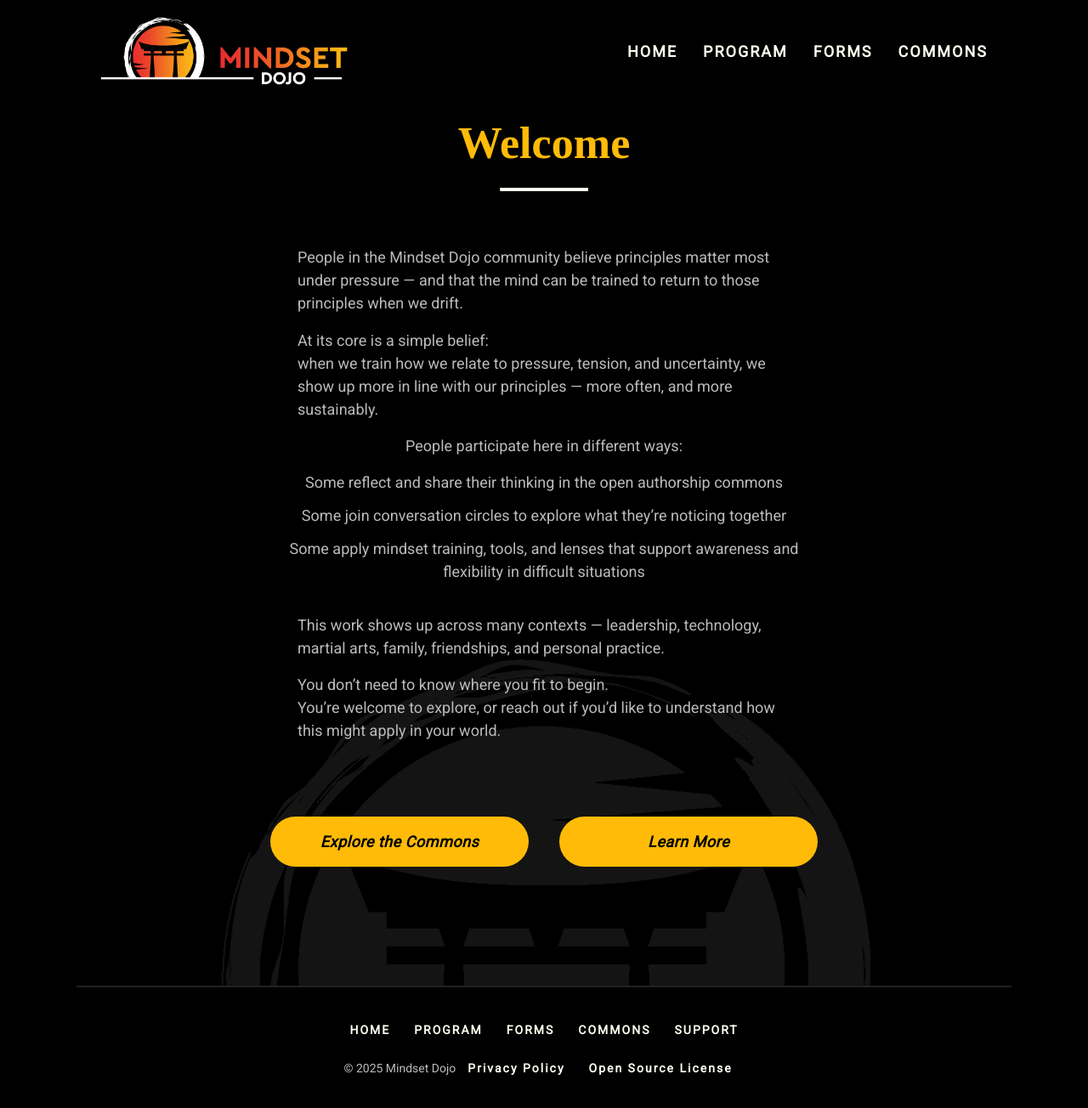
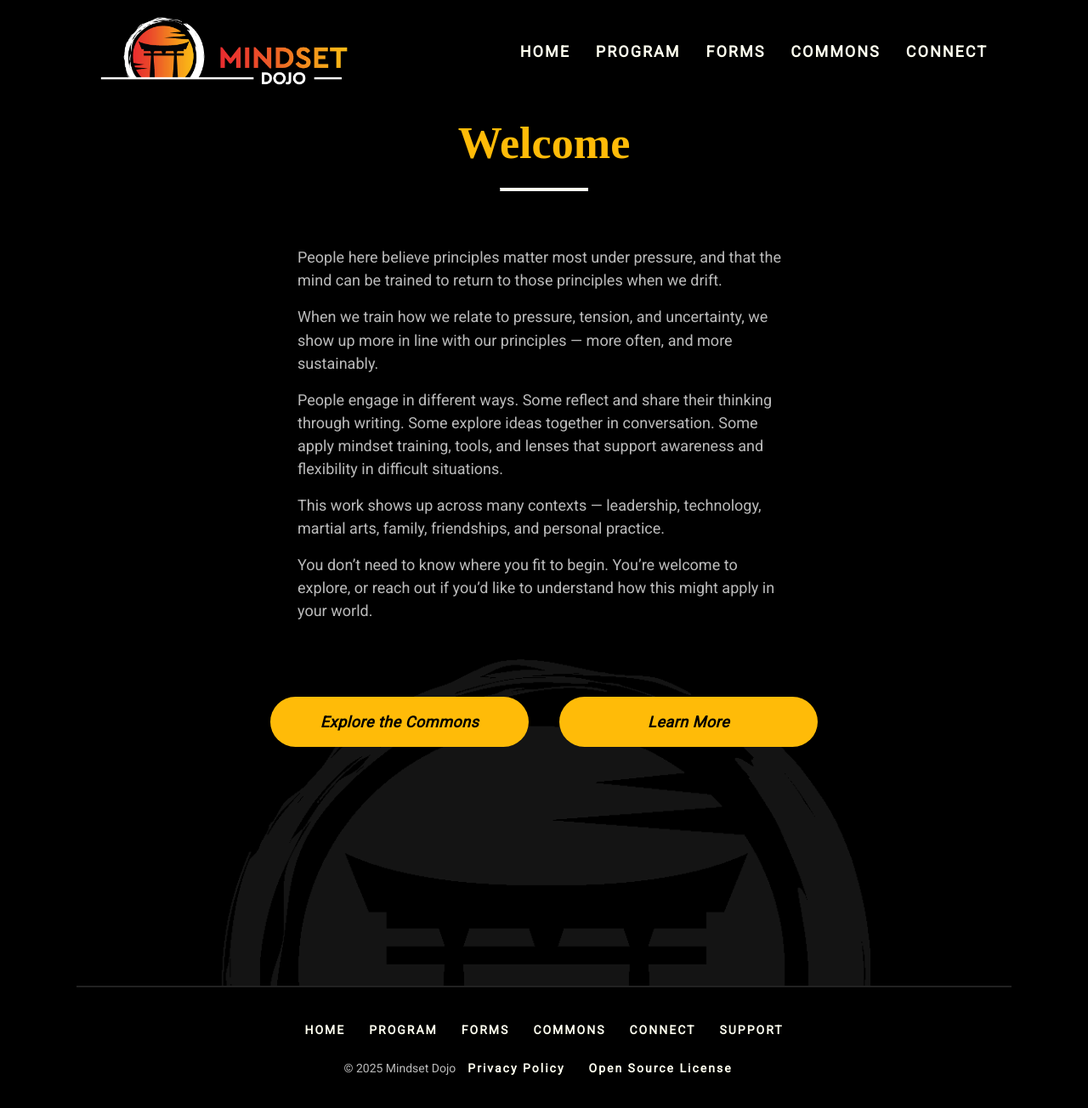
Before and after one commit to mindset-dojo/mindset-dojo.github.io, a Jekyll site: the page built from orientation.md, in a window 1280 px wide and 1349 px high. Shown: the top 1304 px of the window at 85% size. Built offline with Jekyll 4.4.1, drawn with Linux system fonts in a browser that asks for light colours; some web fonts are replaced.

Commit message:
fix: grammar and flow

```diff
--- a/_config.yml
+++ b/_config.yml
@@ -28,7 +28,7 @@ defaults:
 
 action_links:
   commons: /commons/
-  connect: https://connect.mindset.dojo.center
+  connect: /connect/
   orientation: /orientation/
   program: /program/
 
@@ -41,6 +41,8 @@ header_links:
     href: /forms/
   - label: COMMONS
     href: /commons/
+  - label: CONNECT
+    href: /connect/
 
 footer_primary_links:
   - label: HOME
@@ -51,6 +53,8 @@ footer_primary_links:
     href: /forms/
   - label: COMMONS
     href: /commons/
+  - label: CONNECT
+    href: /connect/
   - label: SUPPORT
     href: /support/
 
--- a/_data/sections/connect.yaml
+++ b/_data/sections/connect.yaml
@@ -13,6 +13,6 @@ sections:
       label: Reach Out
       items:
         - "Email: <a href=\"mailto:sensei@dojo.center\">sensei@dojo.center</a>"
-        - "Video: <a href=\"https://connect.mindset.dojo.center\">Connect</a>"
+        - "Video: <a href=\"https://connect.mindset.dojo.center\">Schedule</a>"
         - "GitHub: <a href=\"https://github.com/mindset-dojo/mindset-dojo.github.io\">Engage</a>"
 ...
--- a/_data/sections/orientation.yaml
+++ b/_data/sections/orientation.yaml
@@ -3,21 +3,15 @@ title: Welcome
 title_mark: Welcome
 meta: Orientation to the Mindset Dojo community and practice
 description: |
-  People in the Mindset Dojo community believe principles matter most under pressure — and that the mind can be trained to return to those principles when we drift.
+  People here believe principles matter most under pressure, and that the mind can be trained to return to those principles when we drift.
 
-  At its core is a simple belief:
-  when we train how we relate to pressure, tension, and uncertainty, we show up more in line with our principles — more often, and more sustainably.
+  When we train how we relate to pressure, tension, and uncertainty, we show up more in line with our principles — more often, and more sustainably.
 
-  People participate here in different ways:
-
-  - Some reflect and share their thinking in the open authorship commons
-  - Some join conversation circles to explore what they’re noticing together
-  - Some apply mindset training, tools, and lenses that support awareness and flexibility in difficult situations
+  People engage in different ways. Some reflect and share their thinking through writing. Some explore ideas together in conversation. Some apply mindset training, tools, and lenses that support awareness and flexibility in difficult situations.
 
   This work shows up across many contexts — leadership, technology, martial arts, family, friendships, and personal practice.
 
-  You don’t need to know where you fit to begin.
-  You’re welcome to explore, or reach out if you’d like to understand how this might apply in your world.
+  You don’t need to know where you fit to begin. You’re welcome to explore, or reach out if you’d like to understand how this might apply in your world.
 sections:
   - type: markdown
     data:
--- a/_data/sections/support.yaml
+++ b/_data/sections/support.yaml
@@ -14,7 +14,7 @@ sections:
       field: description
   - type: text
     data:
-      label: Contribution Pathways
+      label: Contribution
       items:
         - "<a href=\"https://50.contribute.mindset.dojo.center/\" target=\"_blank\" rel=\"noopener\">$50 Pulse</a>"
         - "<a href=\"https://100.contribute.mindset.dojo.center/\" target=\"_blank\" rel=\"noopener\">$100 Spark</a>"
```
Also changed, not shown: _data/sections/commons.yaml (+3 -4 lines).
